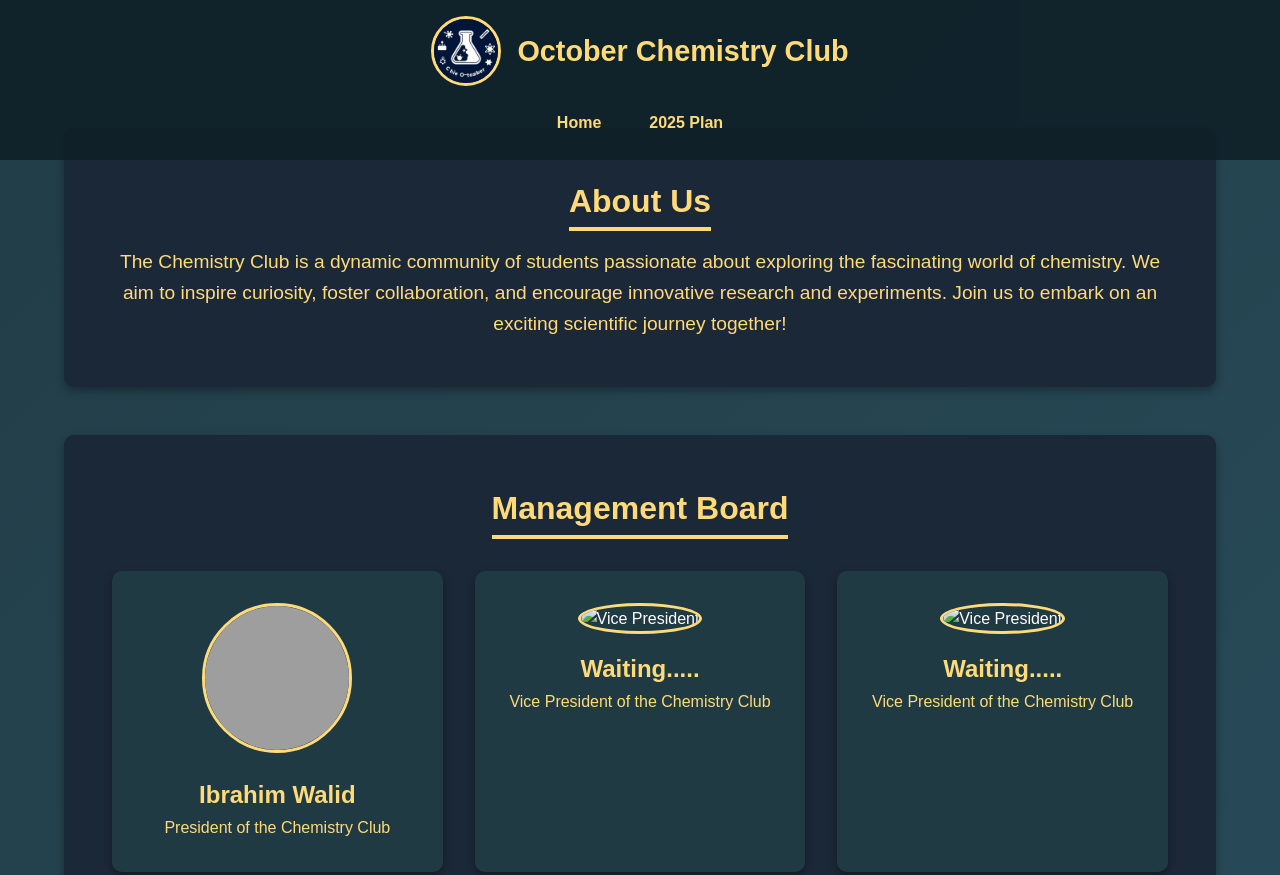
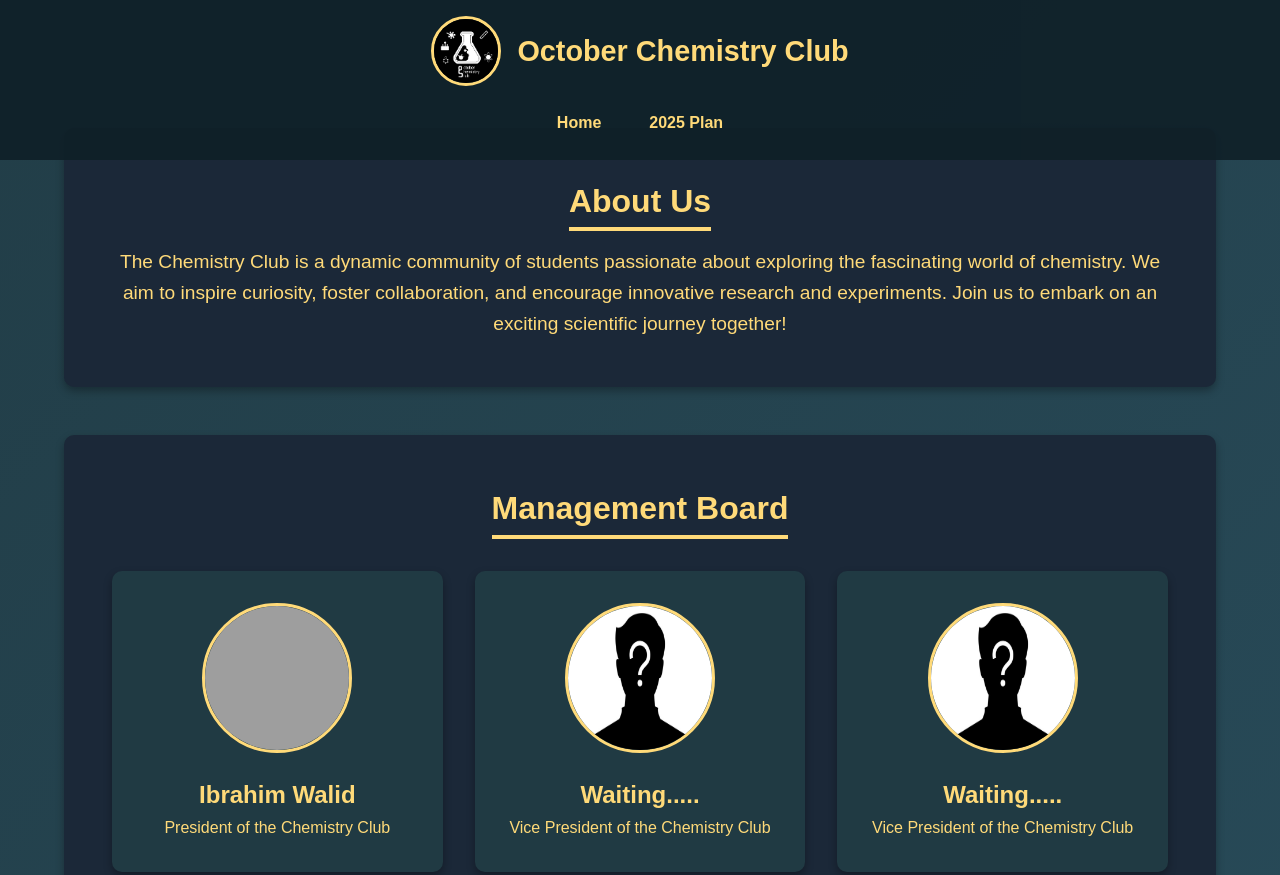
Before and after one commit to Ibrahim-Walid/Chemistry-Club, a plain HTML site: page index.html in a window 1280 px wide. Shown: the top 875 px of the page. Drawn offline with Linux system fonts and the light colour scheme; grey boxes are pictures that could not be loaded.

Commit message:
Add files via upload

```diff
--- a/index.html
+++ b/index.html
@@ -4,7 +4,7 @@
     <meta charset="UTF-8">
     <meta name="viewport" content="width=device-width, initial-scale=1.0">
     <title>October Chemistry Club</title>
-    <link rel="icon" href="./icon.jpg" style="border-radius: 50%;" type="image/jpg">
+    <link rel="icon" href="./logo.png" style="border-radius: 50%;" type="image/png">
     <style>
         /* Theme CSS */
         * {
@@ -193,7 +193,7 @@
 <body>
     <header id="header">
         <div class="header-top">
-            <img src="./icon.jpg" alt="Club Logo">
+            <img src="./logo.png" alt="Club Logo">
             <h1>October Chemistry Club</h1>
         </div>
         <nav>
@@ -218,12 +218,12 @@
                 <p>President of the Chemistry Club</p>
             </div>
             <div class="board-member">
-                <img src="./vp.jpg" alt="Vice President">
+                <img src="./unknown.jpg" alt="Vice President">
                 <h3>Waiting.....</h3>
                 <p>Vice President of the Chemistry Club</p>
             </div>
             <div class="board-member">
-                <img src="./secretary.jpg" alt="Vice President">
+                <img src="./unknown.jpg" alt="Vice President">
                 <h3>Waiting.....</h3>
                 <p>Vice President of the Chemistry Club</p>
             </div>
```
Also changed, not shown: Plan.html (+3 -3 lines), logo.png (added), unknown.jpg (added).
